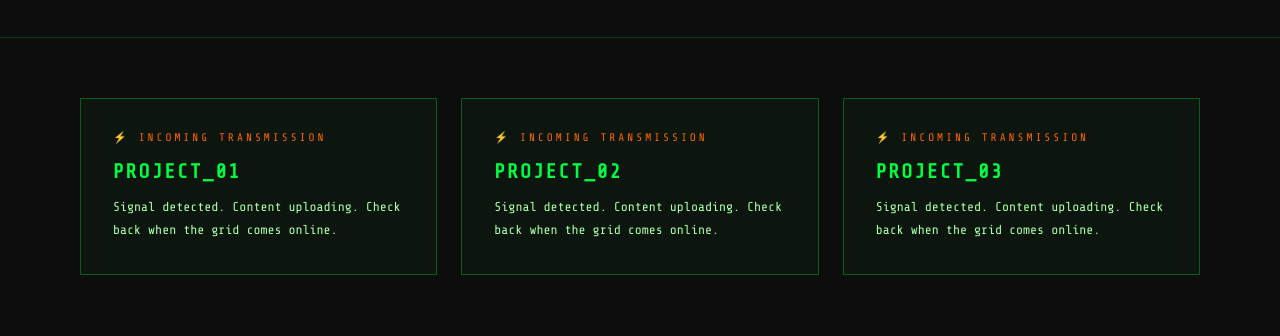
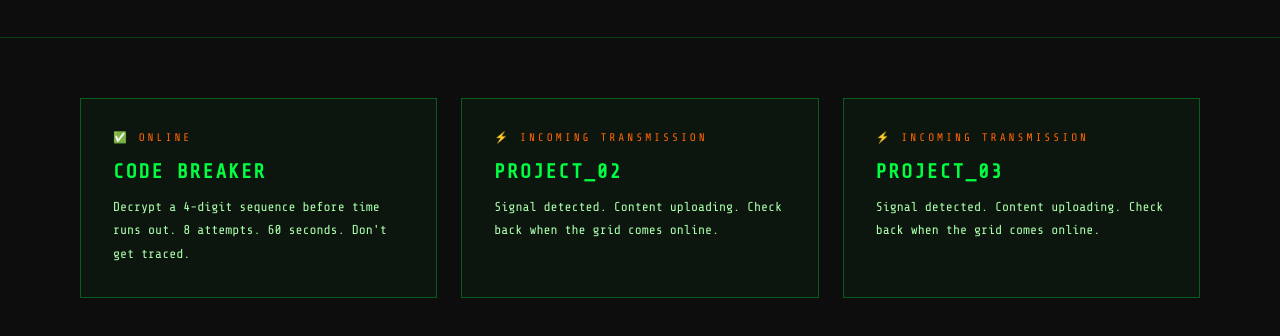
Before and after one commit to mrmonjoo/basecamp, a plain HTML site: page templates/projects.html in a window 1280 px wide. Shown: the part 220-556 px from the top of the page. Drawn offline with nearby package versions, Linux system fonts and the light colour scheme.

Commit message:
Add codebreaker to projects page

```diff
--- a/templates/projects.html
+++ b/templates/projects.html
@@ -116,11 +116,11 @@
 </div>
 
 <div class="projects-grid">
-    <div class="project-card">
-        <div class="status">⚡ Incoming transmission</div>
-        <h2>Project_01</h2>
-        <p>Signal detected. Content uploading. Check back when the grid comes online.</p>
-    </div>
+   <div class="project-card" onclick="window.location='/codebreaker'" style="cursor:pointer">
+  <div class="status">✅ Online</div>
+  <h2>Code Breaker</h2>
+  <p>Decrypt a 4-digit sequence before time runs out. 8 attempts. 60 seconds. Don't get traced.</p>
+</div>
     <div class="project-card">
         <div class="status">⚡ Incoming transmission</div>
         <h2>Project_02</h2>
```
